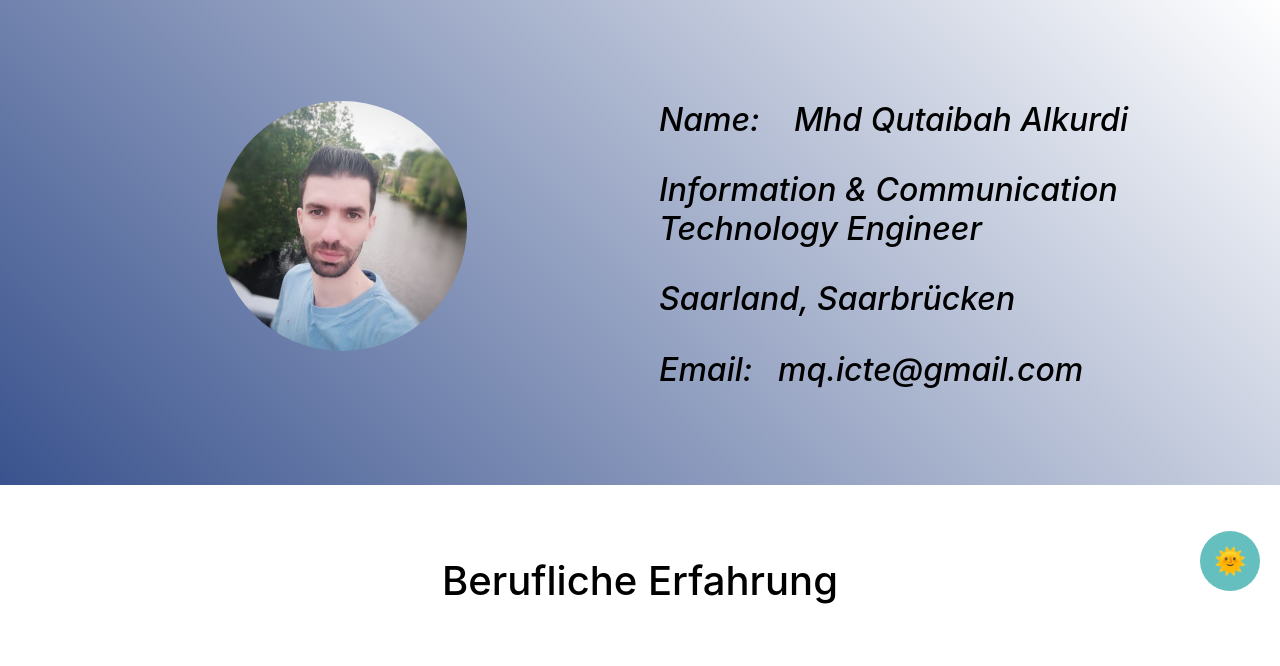
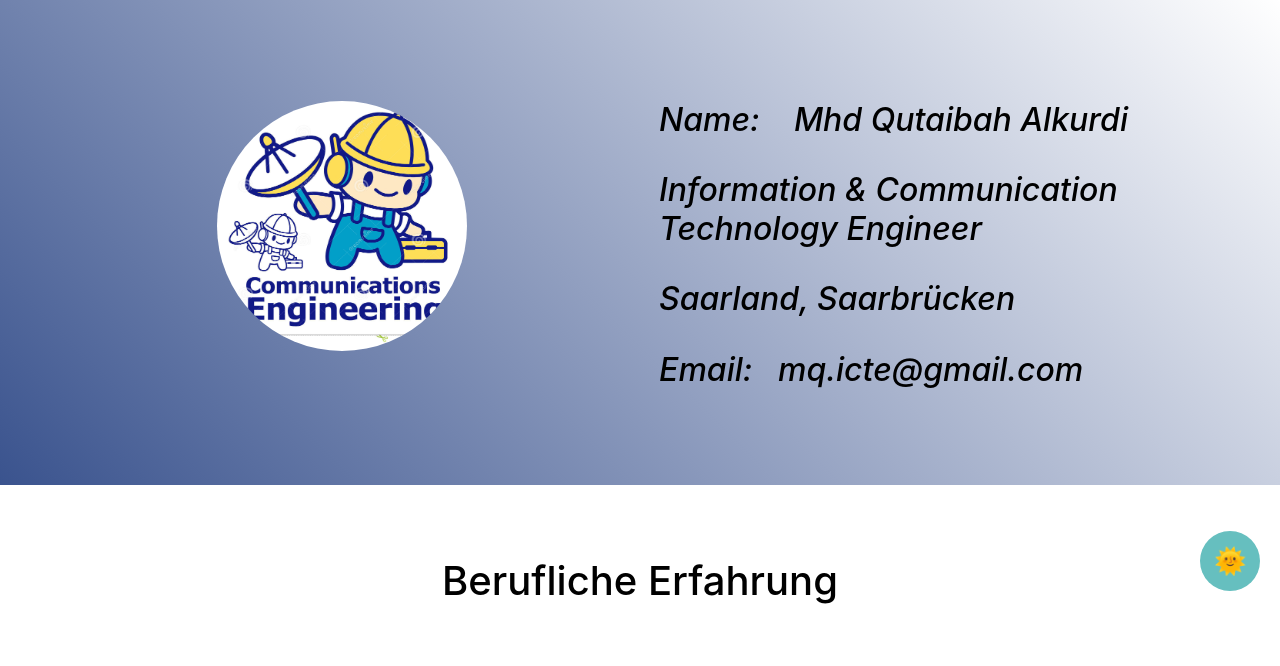
Before and after one commit to QutaibahAkurdi/Qutaibah1, a plain HTML site: page index.html in a window 1280 px wide. Shown: the part 119-785 px from the top of the page. Drawn offline with nearby package versions, Linux system fonts and the light colour scheme.

Commit message:
rename img

```diff
--- a/index.html
+++ b/index.html
@@ -61,7 +61,7 @@
         <div class="row py-5 bg-head ">
             <div data-aos="fade-right" class=" col-lg-6 col-md-12 text-center ">
                 <div class="my-lg-2 ml-lg-5 mr-lg-1 pt-5">
-                    <img class="img_person" src="imge\Capture.jpg" width="250px" height="250">
+                    <img class="img_person" src="imge\communication-engineering.jpg" width="250px" height="250">
 
                 </div>
             </div>
```
